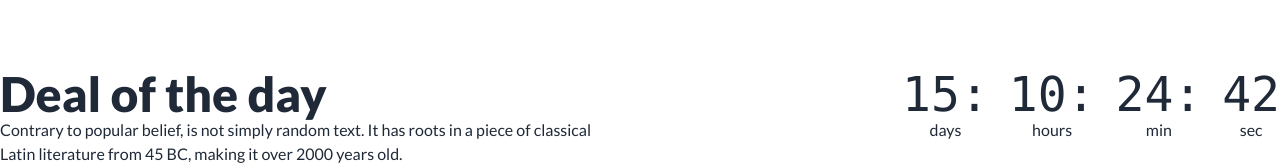
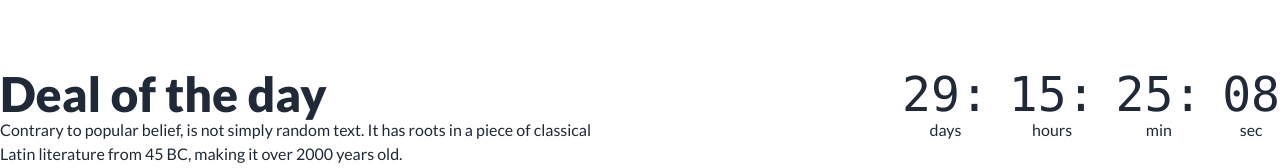
Before and after one commit to AllSazzadi/Assignment-3, a plain HTML site: page index.html in a window 1280 px wide. Shown: the part 764-932 px from the top of the page. Drawn offline with nearby package versions, Linux system fonts and the light colour scheme.

Commit message:
changed timer

```diff
--- a/index.html
+++ b/index.html
@@ -208,25 +208,25 @@
                     <div class="grid grid-flow-col gap-5 text-center auto-cols-max justify-center lg:justify-end">
                         <div class="flex flex-col">
                             <span class="countdown font-mono text-5xl">
-                                <span style="--value:15;"></span>:
+                                <span style="--value:29;"></span>:
                             </span>
                             days
                         </div>
                         <div class="flex flex-col">
                             <span class="countdown font-mono text-5xl">
-                                <span style="--value:10;"></span>:
+                                <span style="--value:15;"></span>:
                             </span>
                             hours
                         </div>
                         <div class="flex flex-col">
                             <span class="countdown font-mono text-5xl">
-                                <span style="--value:24;"></span>:
+                                <span style="--value:25;"></span>:
                             </span>
                             min
                         </div>
                         <div class="flex flex-col">
                             <span class="countdown font-mono text-5xl">
-                                <span style="--value:42;"></span>
+                                <span style="--value:08;"></span>
                             </span>
                             sec
                         </div>
```
